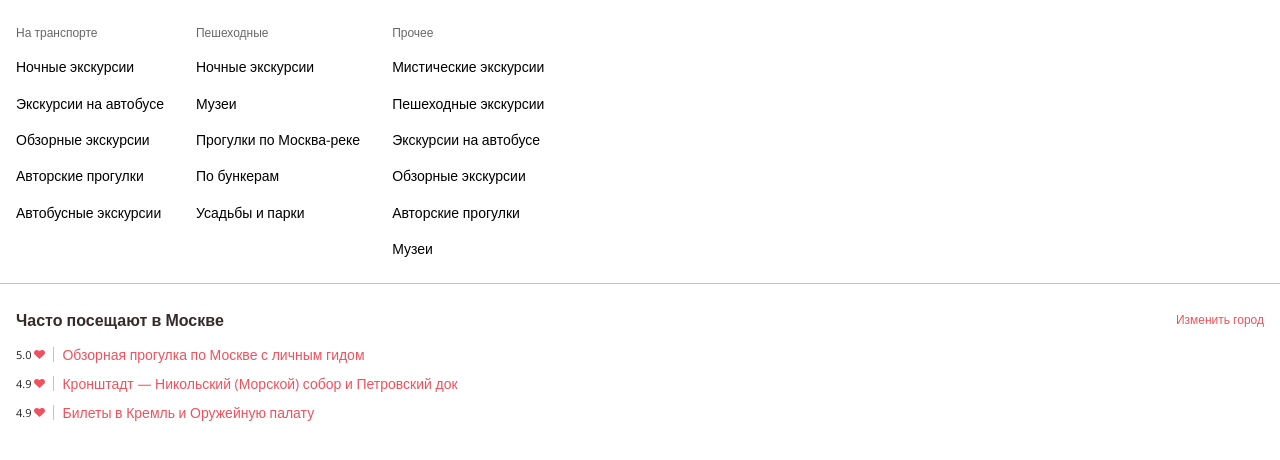
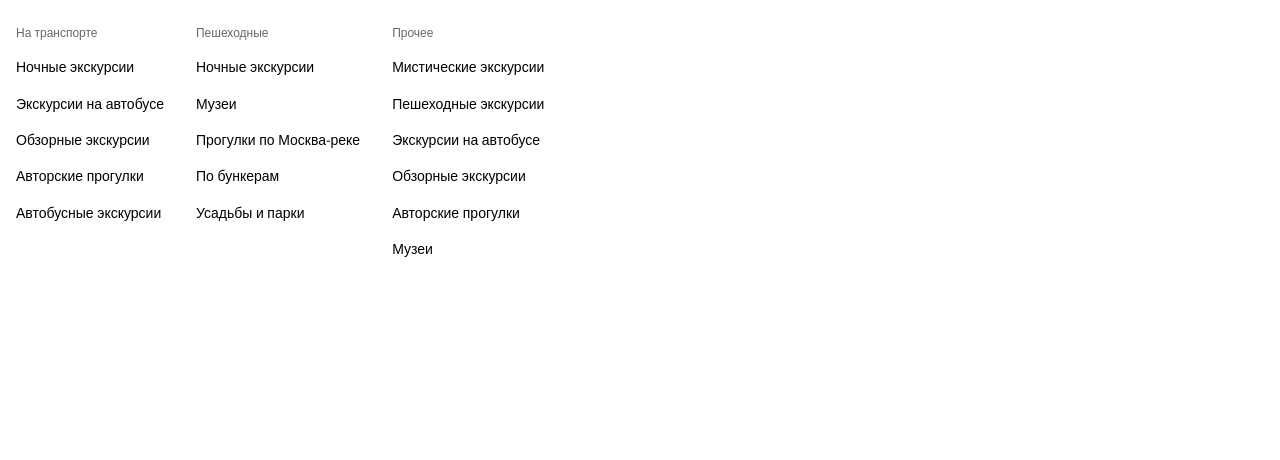
Before and after one commit to eleskin/uneed-guide-react-frontend, a Next.js app: page / in a window 1280 px wide. Shown: the top 460 px of the page. Built offline with nearby package versions, Linux system fonts and the light colour scheme.

Commit message:
fix: Removed unused blocks

```diff
--- a/components/Navigation/Navigation.js
+++ b/components/Navigation/Navigation.js
@@ -1,5 +1,4 @@
 import Link from 'next/link';
-import Image from 'next/image';
 import styles from './Navigation.module.scss';
 
 const Navigation = () => {
@@ -116,38 +115,6 @@ const Navigation = () => {
 						</ul>
 					</div>
 				</div>
-				<div className={styles.Navigation__bottom}>
-					<div className={styles.Navigation__title}>
-						<h4>Часто посещают в Москве</h4>
-						<Link href="#"><a>Изменить город</a></Link>
-					</div>
-					<ul className={styles.Navigation__places}>
-						<li>
-							<Link href="#">
-								<a>
-									<i>5.0 <Image src="/assets/images/navigation/navigation-heart.svg" width={11} height={9} alt=""/></i>
-									<span>Обзорная прогулка по Москве с личным гидом</span>
-								</a>
-							</Link>
-						</li>
-						<li>
-							<Link href="#">
-								<a>
-									<i>4.9 <Image src="/assets/images/navigation/navigation-heart.svg" width={11} height={9} alt=""/></i>
-									<span>Кронштадт — Никольский (Морской) собор и Петровский док</span>
-								</a>
-							</Link>
-						</li>
-						<li>
-							<Link href="#">
-								<a>
-									<i>4.9 <Image src="/assets/images/navigation/navigation-heart.svg" width={11} height={9} alt=""/></i>
-									<span>Билеты в Кремль и Оружейную палату</span>
-								</a>
-							</Link>
-						</li>
-					</ul>
-				</div>
 			</div>
 		</nav>
 	);
--- a/components/Navigation/Navigation.module.scss
+++ b/components/Navigation/Navigation.module.scss
@@ -52,7 +52,6 @@
 			display: flex;
 			grid-column-gap: rem(32px);
 			padding: rem(24px) rem(16px);
-			border-bottom: 1px solid #c4c4c4;
 
 			.Navigation__column {
 				h6 {
@@ -66,71 +65,6 @@
 
 					li:last-child {
 						margin-bottom: 0;
-					}
-				}
-			}
-		}
-
-		.Navigation__bottom {
-			padding: rem(24px) rem(16px);
-
-			.Navigation__title {
-				display: flex;
-				flex-direction: row;
-				justify-content: space-between;
-				align-items: center;
-
-				h4 {
-					font-weight: 600;
-					font-size: rem(16px);
-					line-height: rem(24px);
-					color: #362a2b;
-					margin: 0;
-					padding: 0;
-				}
-
-				a {
-					font-size: rem(12px);
-					line-height: rem(18px);
-					color: #f0515d;
-					text-decoration: none;
-				}
-			}
-
-
-		}
-
-		.Navigation__places {
-			list-style: none;
-			padding: 0;
-			margin: rem(12px) 0 0 0;
-
-			li {
-				a {
-					display: flex;
-					flex-direction: row;
-					justify-content: flex-start;
-					align-items: center;
-					grid-column-gap: 8px;
-
-					i {
-						font-style: normal;
-						display: flex;
-						flex-direction: row;
-						justify-content: flex-start;
-						align-items: center;
-						grid-column-gap: 3px;
-						padding-right: 8px;
-						border-right: 1px solid #c4c4c4;
-						font-size: rem(11px);
-						line-height: rem(15px);
-						color: #212121;
-					}
-
-					span {
-						font-size: rem(14px);
-						line-height: rem(21px);
-						color: #f0515d;
 					}
 				}
 			}
```
